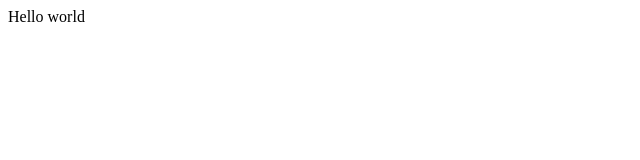
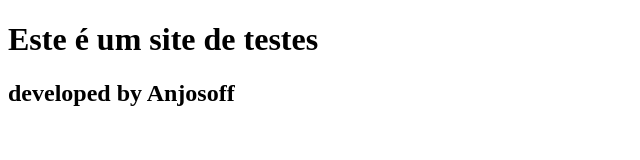
Before and after one commit to anjosoff/uma-pagina, a plain HTML site: page index.html in a window 1280 px wide. Shown: the whole page, without its empty margins (0-640 px from the left). Drawn offline with Linux system fonts and the light colour scheme.

Commit message:
commit 1

```diff
--- a/index.html
+++ b/index.html
@@ -3,11 +3,12 @@
   <head>
     <meta charset="utf-8">
     <meta name="viewport" content="width=device-width">
-    <title>replit</title>
+    <title>Do Somethingelse</title>
     <link href="style.css" rel="stylesheet" type="text/css" />
   </head>
   <body>
-    Hello world
+    <h1> Este é um site de testes </h1>
+    <h2> developed by Anjosoff</h2>
     <script src="script.js"></script>
   </body>
 </html>
```
